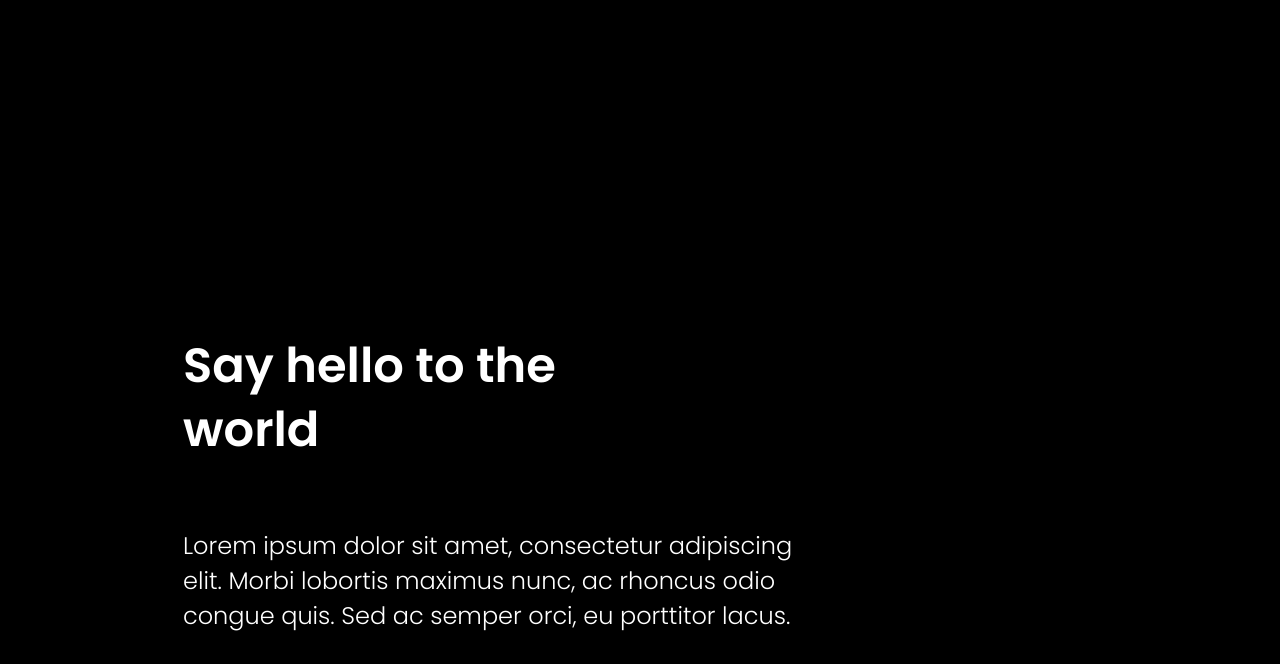
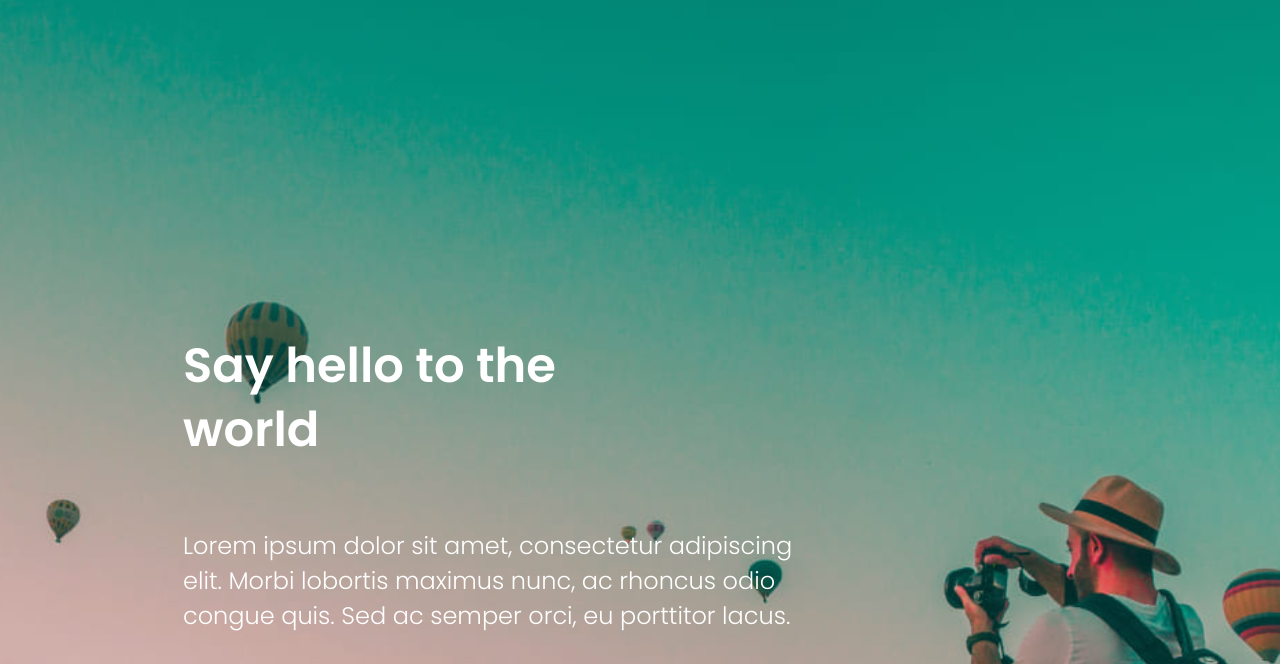
Before and after one commit to Taiiissssa/balloon, a plain HTML site: page index.html in a window 1280 px wide. Shown: the part 77-741 px from the top of the page. Drawn offline with Linux system fonts and the light colour scheme; the site is published under a folder, as on GitHub Pages, so addresses that start at the root find nothing.

Commit message:
added ../

```diff
--- a/css/styles.css
+++ b/css/styles.css
@@ -49,7 +49,7 @@ margin-right: 40px;
     align-items: center;
 }
 main{
-    background-image: url(/images/background.jpg);
+    background-image: url("../images/background.jpg");
     background-color: black;
     background-size: cover;
     background-position: center center;
```
